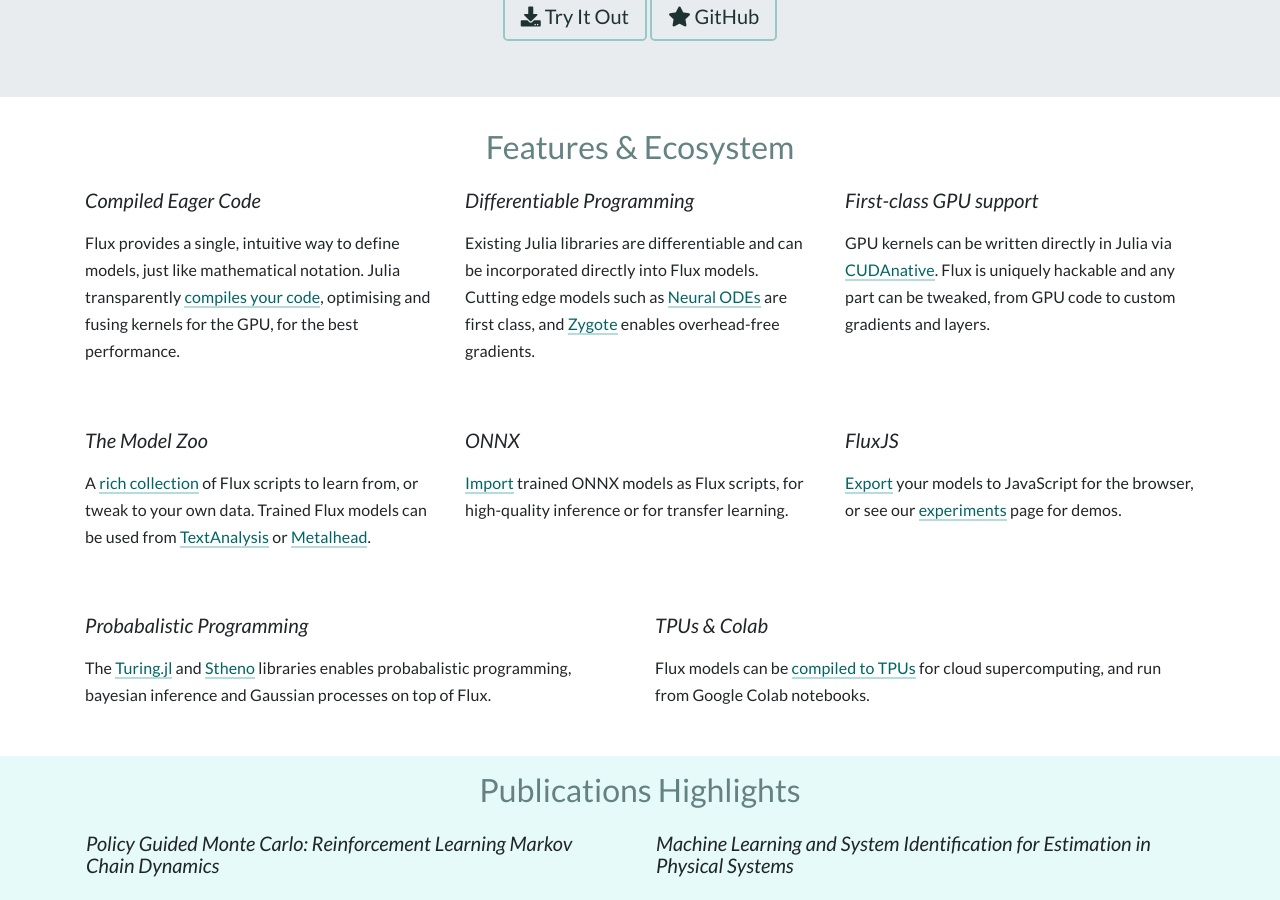
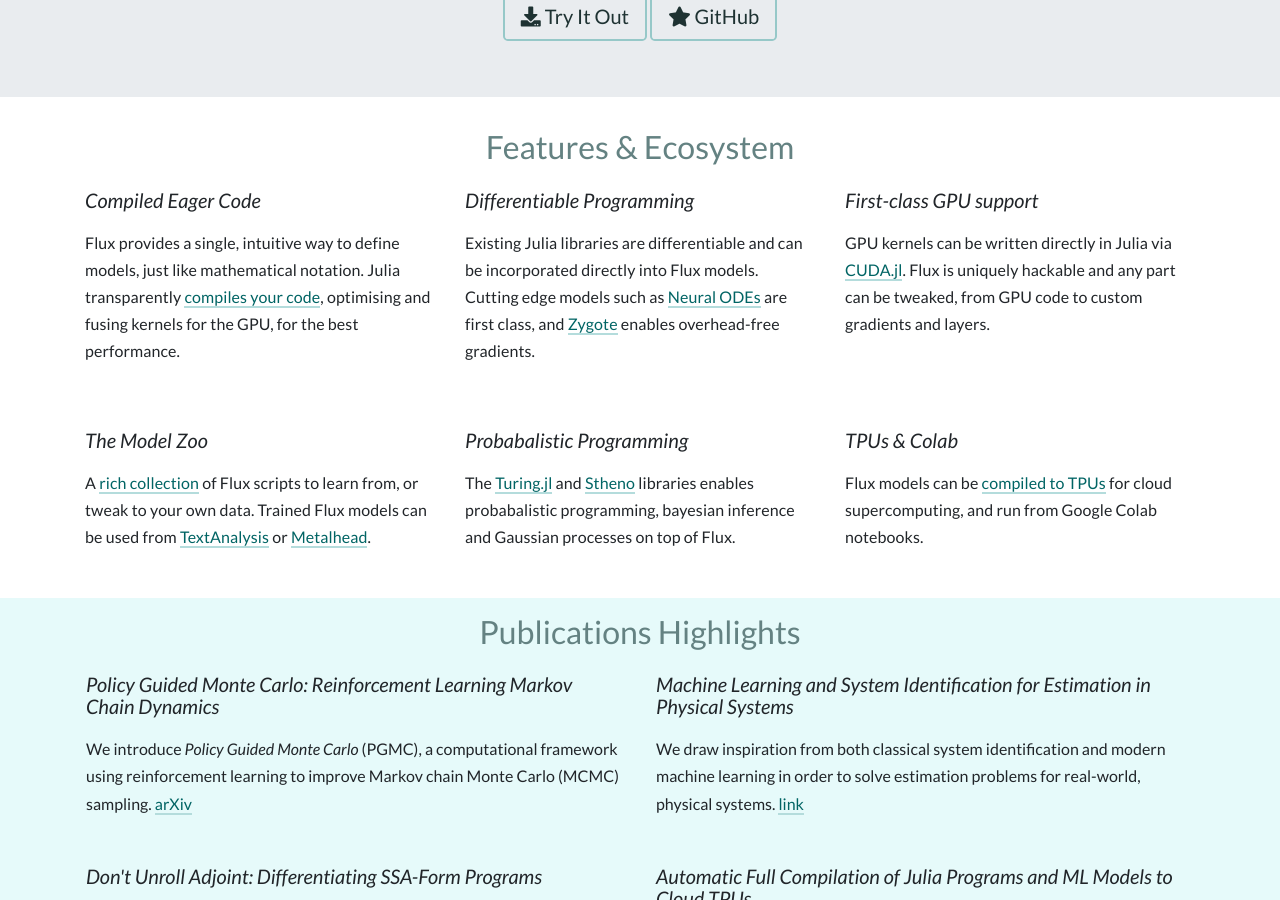
Before and after one commit to FluxML/fluxml.github.io, a Jekyll site: the page built from index.html, in a window 1280 px wide and 900 px high, scrolled down 440 px. Built offline with Jekyll 4.4.1, drawn with Linux system fonts in a browser that asks for light colours; nearby versions of some CDN libraries; comment, search, counter and statistics services are not loaded.

Commit message:
clean up features, mv CUDA.j

```diff
--- a/index.html
+++ b/index.html
@@ -147,7 +147,7 @@
       <div class="col-md feature">
         <h5>First-class GPU support</h5>
         <p>
-          GPU kernels can be written directly in Julia via <a href="https://github.com/JuliaGPU/CUDAnative.jl">CUDAnative</a>.
+          GPU kernels can be written directly in Julia via <a href="https://github.com/JuliaGPU/CUDA.jl">CUDA.jl</a>.
           Flux is uniquely hackable and any part can be tweaked, from GPU code to custom gradients and layers.
         </p>
       </div>
@@ -161,21 +161,6 @@
         </p>
       </div>
 
-      <div class="col-md feature">
-        <h5>ONNX</h5>
-        <p>
-          <a href="https://github.com/FluxML/ONNX.jl">Import</a> trained ONNX models as Flux scripts, for high-quality inference or for transfer learning.
-        </p>
-      </div>
-
-      <div class="col-md feature">
-        <h5>FluxJS</h5>
-        <p>
-          <a href="https://github.com/FluxML/FluxJS.jl">Export</a> your models to JavaScript for the browser, or see our <a href="experiments/">experiments</a> page for demos.
-      </div>
-    </div>
-
-    <div class="row">
       <div class="col-md feature">
         <h5>Probabalistic Programming</h5>
         <p>
```
Also changed, not shown: gsoc.md (+1 -1 lines).
